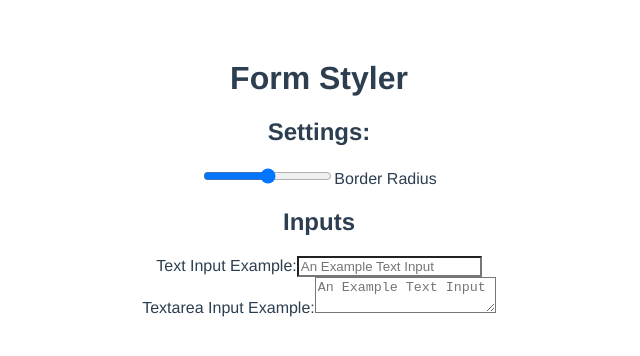
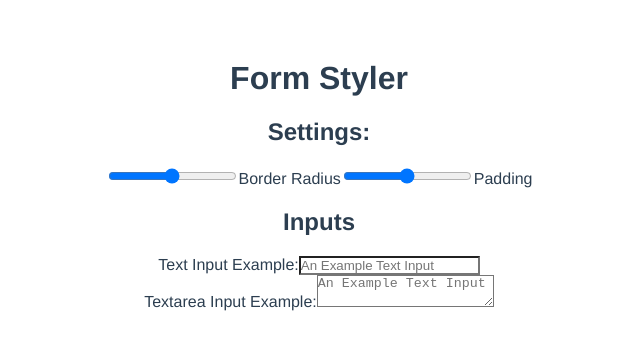
Before and after one commit to drinkingtheink/form-styler, a Vue app: page / in a window 1280 px wide. Shown: the top 356 px of the page, without its empty margins (321-961 px from the left). Built offline with nearby package versions, Linux system fonts and the light colour scheme.

Commit message:
radius and input padding bound

```diff
--- a/src/components/AppStage.vue
+++ b/src/components/AppStage.vue
@@ -7,10 +7,18 @@
 
       <input @change="handleBorderRadiusUpdate" type="range" id="borderRadiusInput" name="borderRadiusInput" min="0" max="100" />
       <label for="borderRadiusInput">Border Radius</label>
+
+      <input @change="handleInputPaddingUpdate" type="range" id="borderRadiusInput" name="borderRadiusInput" min="0" max="100" />
+      <label for="borderRadiusInput">Padding</label>
     </div>
 
     <div class="right-pane">
-      <Inputs :borderColor="borderColor" :borderRadius="borderRadius" :borderWidth="borderWidth" />
+      <Inputs
+        :borderColor="borderColor"
+        :borderRadius="borderRadius"
+        :borderWidth="borderWidth"
+        :inputPadding="inputPadding"
+      />
     </div>
   </main>
 </template>
@@ -31,12 +39,16 @@ export default {
       borderRadius: 0,
       borderWidth: 0,
       borderColor: 0,
+      inputPadding: 0,
     }
   },
   methods: {
     handleBorderRadiusUpdate(e) {
       this.borderRadius = e.target.value;
-    }
+    },
+    handleInputPaddingUpdate(e) {
+      this.inputPadding = e.target.value;
+    },
   }
 }
 </script>
--- a/src/components/Inputs.vue
+++ b/src/components/Inputs.vue
@@ -21,11 +21,13 @@ export default {
     borderRadius: String,
     borderWidth: String,
     borderColor: String,
+    inputPadding: String,
   },
   computed: {
       inputStyles() {
           return {
-              'borderRadius': `${this.borderRadius}%`
+              'borderRadius': `${this.borderRadius}%`,
+              'padding': `${this.inputPadding}px`,
           }
       }
   }
```
